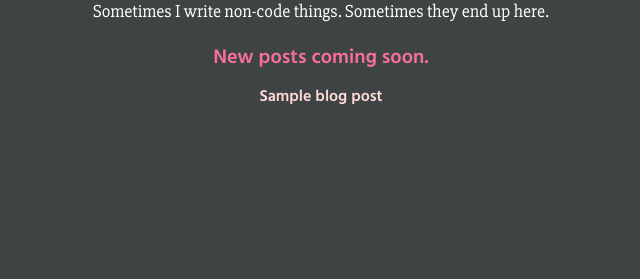
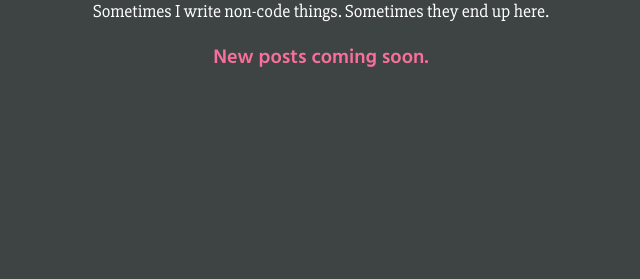
Before and after one commit to mford008/maddymakesstuff, a Django app: template mysite/templates/pages/blog.html in a window 1280 px wide. Shown: the part 172-451 px from the top of the page, without its empty margins (319-959 px from the left). Run offline with Django 3.2, Linux system fonts and the light colour scheme; the template is opened without the code that fills it: most values are stand-ins (such as "Sample title", 1, 10 or a date in 2020); some libraries are stand-ins or nearby versions.

Commit message:
testing blog link rendering

```diff
--- a/mysite/templates/pages/blog.html
+++ b/mysite/templates/pages/blog.html
@@ -12,7 +12,7 @@
     <div class="col">
       <h2>New posts coming soon.</h2>
       {% for blog_post in blog_pages %}
-        <h3><a href={{blog_post.filename}}>{{blog_post.title}}</a></h3>
+        {# <h3><a href="{{ blog_post.filename }}">{{ blog_post.title }}</a></h3>#}
       {%  endfor %}
     </div>
   </div>
--- a/mysite/views.py
+++ b/mysite/views.py
@@ -13,12 +13,12 @@ def about(request):
 
 def blog(request):
     blog_pages = [{
-        'filename': 'blog/blogpages/1.html',
+        'filename': 'pages/blogpages/1.html',
         'title': 'Test',
         'post_date': '12/13/18',
         },
         {
-        'filename': 'blog/2.html',
+        'filename': 'pages/blogpages/2.html',
         'title': 'Test2',
         'post_date': '12/14/18',
         },
@@ -26,7 +26,7 @@ def blog(request):
     context = {
         'blog_pages': blog_pages,
     }
-    return render(request, 'pages/blog.html')
+    return render(request, 'pages/blog.html', context)
 
 
 def portfolio(request):
```
